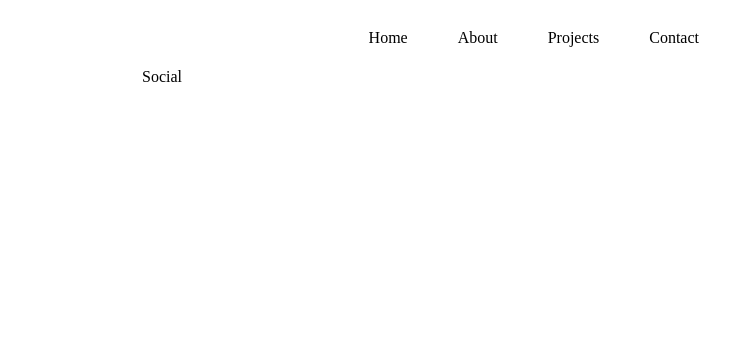
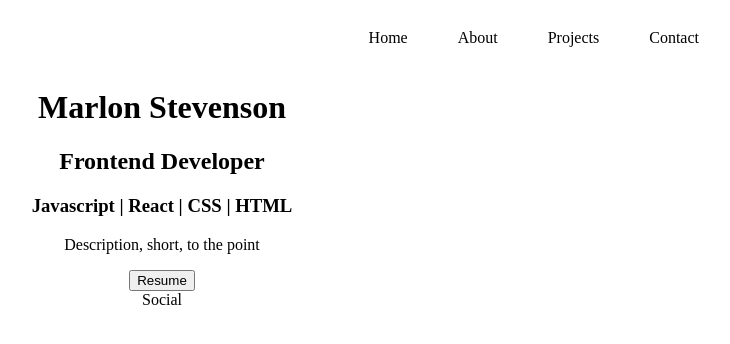
Before and after one commit to marlybone/Portfolio, a React (Vite) app: page / in a window 1280 px wide. Shown: the top 344 px of the page, without its empty margins (478-1208 px from the left). Built offline with nearby package versions, Linux system fonts and the light colour scheme.

Commit message:
content barebones added

```diff
--- a/src/App.jsx
+++ b/src/App.jsx
@@ -1,11 +1,13 @@
 import './App.css'
 import Navbar from './Components/Navbar'
 import Social from './Components/Social'
+import Content from './Components/Content'
 
 export default function App() {
   return (
     <main>
       <Navbar/>
+      <Content />
       <Social/>
     </main>
   )
--- a/src/Components/Content.jsx
+++ b/src/Components/Content.jsx
@@ -2,7 +2,17 @@ import React from 'react'
 
 const Content = () => {
   return(
-
+    <div className="content-section">
+      <div className ='content-container'>
+        <div className='items-content'>
+          <h1>Marlon Stevenson</h1>
+          <h2>Frontend Developer</h2>
+          <h3>Javascript | React | CSS | HTML </h3>
+          <p>Description, short, to the point</p>
+          <button>Resume</button>
+        </div>
+      </div>
+    </div>
   )
 }
 
```
